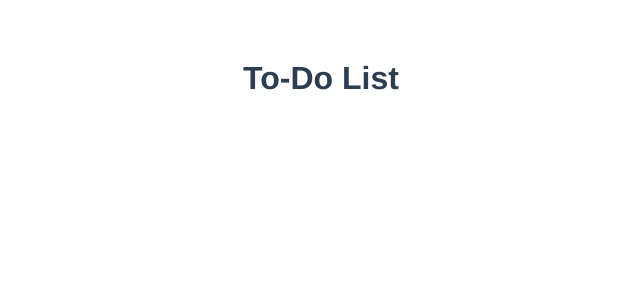
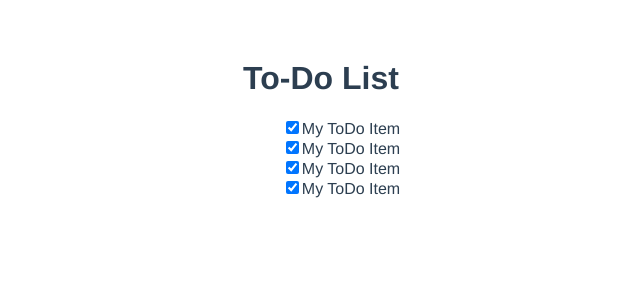
Before and after one commit to M0enster/mox-todo-vue, a Vue app: page / in a window 1280 px wide. Shown: the top 300 px of the page, without its empty margins (319-959 px from the left). Built offline with nearby package versions, Linux system fonts and the light colour scheme.

Commit message:
Creating our first Vue component

```diff
--- a/package.json
+++ b/package.json
@@ -9,6 +9,7 @@
   },
   "dependencies": {
     "core-js": "^3.8.3",
+    "lodash.uniqueid": "^4.0.1",
     "vue": "^3.2.13"
   },
   "devDependencies": {
--- /dev/null
+++ b/prettierrc.json
@@ -0,0 +1,3 @@
+{
+  "printWidth": 70
+}
--- a/src/App.vue
+++ b/src/App.vue
@@ -1,16 +1,26 @@
 <template>
   <div id="app">
     <h1>To-Do List</h1>
+    <ul>
+      <li>
+        <to-do-item label="My ToDo Item" :done="true"></to-do-item>
+        <to-do-item label="My ToDo Item" :done="true"></to-do-item>
+        <to-do-item label="My ToDo Item" :done="true"></to-do-item>
+        <to-do-item label="My ToDo Item" :done="true"></to-do-item>
+      </li>
+    </ul>
   </div>
 </template>
 
 <script>
+import ToDoItem from "./components/ToDoItem.vue";
 
 export default {
-  name: 'App',
+  name: "App",
   components: {
-  }
-}
+    ToDoItem,
+  },
+};
 </script>
 
 <style>
@@ -22,4 +32,8 @@ export default {
   color: #2c3e50;
   margin-top: 60px;
 }
+
+ul {
+  list-style: none;
+}
 </style>
--- /dev/null
+++ b/src/components/ToDoItem.vue
@@ -0,0 +1,30 @@
+<template lang="">
+  <div>
+    <input type="checkbox" id="todo-item" :checked="isDone" />
+    <label :for="id">{{ label }}</label>
+  </div>
+</template>
+
+<script>
+import uniqueId from "lodash/uniqueId";
+export default {
+  props: {
+    label: {
+      type: String,
+      required: true,
+    },
+    done: {
+      type: Boolean,
+      default: false,
+    },
+  },
+  data() {
+    return {
+      isDone: this.done,
+      id: uniqueId("todo-"),
+    };
+  },
+};
+</script>
+
+<style></style>
```
Also changed, not shown: 1 other file (tests, documents, lock files or other folders).
